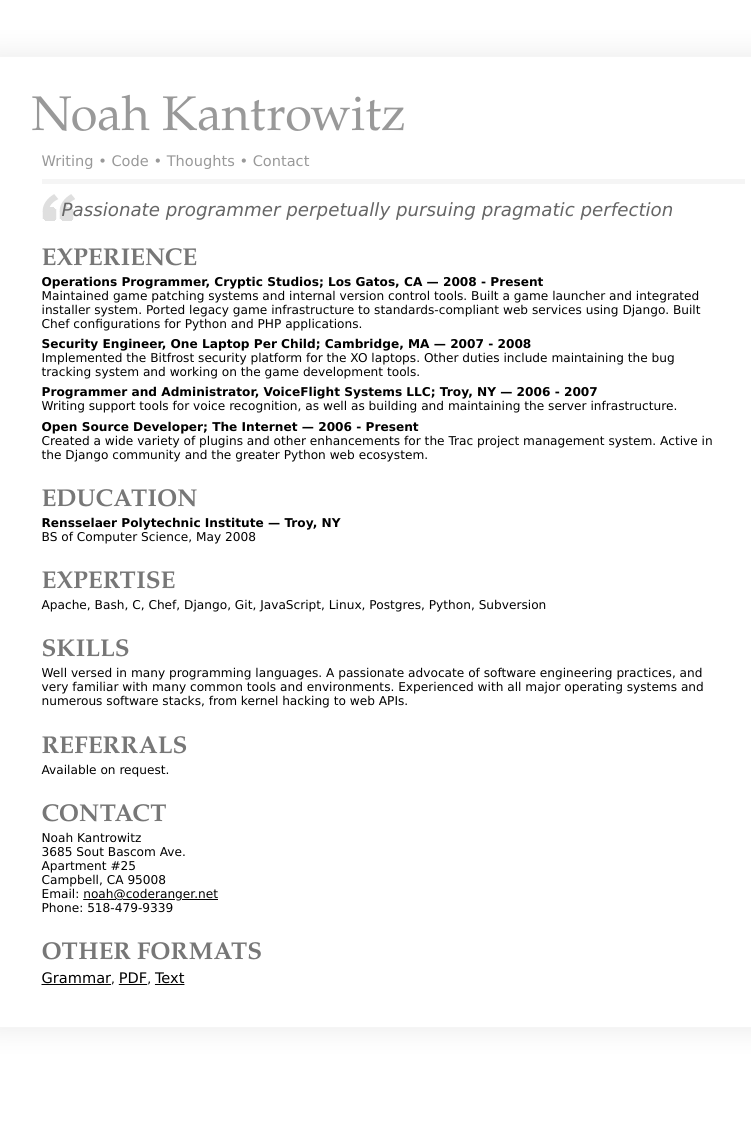
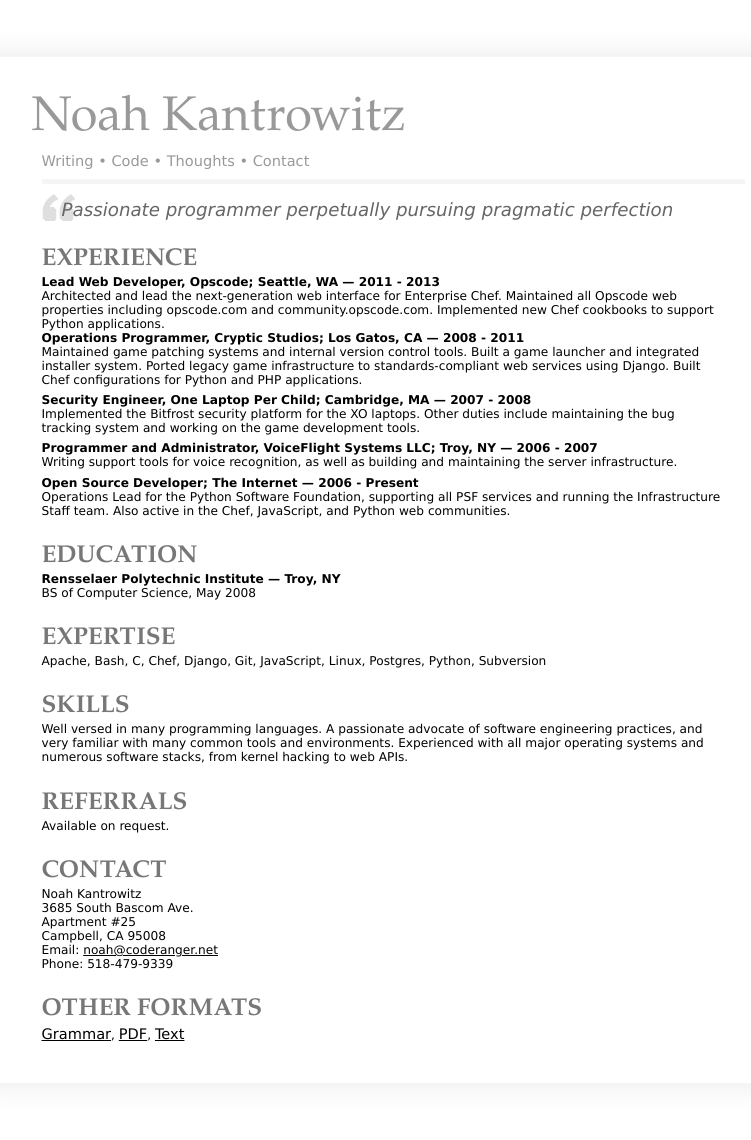
Before and after one commit to coderanger/coderanger.net, a Jekyll site: the page built from resume.html, in a window 1280 px wide. Shown: the whole page, without its empty margins (247-998 px from the left). Built offline with Jekyll 4.4.1, drawn with Linux system fonts in a browser that asks for light colours; nearby versions of some CDN libraries; some web fonts are replaced; Markdown is read by kramdown in place of the engine named in the settings; before the commit the page ends 1084 px from its top, so only the background shows below that.

Commit message:
Update resume.

```diff
--- a/resume.html
+++ b/resume.html
@@ -13,10 +13,23 @@ title: "Noah Kantrowitz"
     <ol id="experience" class="vcalendar">
       <li class="experience vevent first">
         <p class="details">
+          <span class="summary">Lead Web Developer</span>,
+          <span class="location">Opscode</span>;
+          Seattle, WA &mdash;
+          <span class="dtstart">2011</abbr> - <span class="dtend">2013</span>
+        </p>
+        <p class="description">
+          Architected and lead the next-generation web interface for Enterprise
+Chef. Maintained all Opscode web properties including opscode.com and community.opscode.com.
+Implemented new Chef cookbooks to support Python applications.
+        </p>
+      </li>
+      <li class="experience vevent first">
+        <p class="details">
           <span class="summary">Operations Programmer</span>,
           <span class="location">Cryptic Studios</span>;
           Los Gatos, CA &mdash;
-          <span class="dtstart">2008</abbr> - Present
+          <span class="dtstart">2008</abbr> - <span class="dtend">2011</span>
         </p>
         <p class="description">
           Maintained game patching systems and internal version control tools. Built a
@@ -57,9 +70,9 @@ maintaining the server infrastructure.
           <span class="dtstart">2006</abbr> - Present
         </p>
         <p class="description">
-          Created a wide variety of plugins and other enhancements for the Trac project
-management system. Active in the Django community and the greater Python web
-ecosystem.
+          Operations Lead for the Python Software Foundation, supporting all PSF
+services and running the Infrastructure Staff team. Also active in the Chef,
+JavaScript, and Python web communities.
         </p>
       </li>
     </ol>
@@ -110,7 +123,7 @@ software stacks, from kernel hacking to web APIs.
     <address class="vcard">
       <p class="fn">Noah Kantrowitz</p>
       <p class="adr">
-        <p class="street-address">3685 Sout Bascom Ave.</p>
+        <p class="street-address">3685 South Bascom Ave.</p>
         <p class="extended-address">Apartment #25</p>
         <p>
           <span class="locality">Campbell</span>, <span class="region">CA</span> <span class="postal-code">95008</span>
```
Also changed, not shown: resume/Noah_Kantrowitz.txt (+10 -9 lines), 2 other files.
